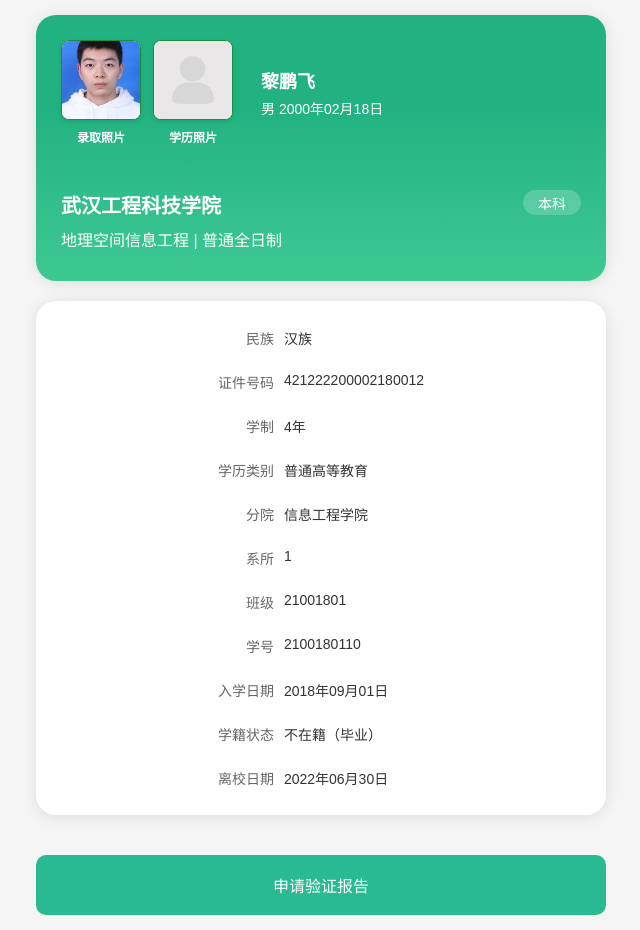
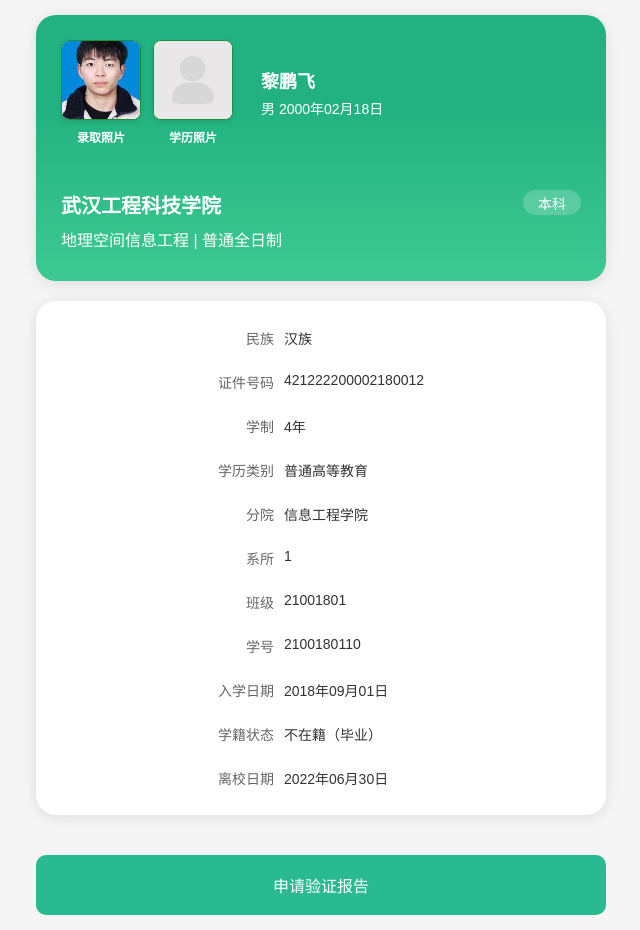
Before and after one commit to qiaoqq1/a, a plain HTML site: page index.html in a window 1280 px wide. Shown: the whole page, without its empty margins (319-959 px from the left). Drawn offline with Linux system fonts and the light colour scheme.

Commit message:
Update index.html

```diff
--- a/index.html
+++ b/index.html
@@ -239,7 +239,7 @@
                 <div class="avatar-wrapper">
                     <div class="avatar">
                         <!-- 这里可以放置第一张头像 -->
-                          <img src="https://github.com/qiaoqq1/a/blob/master/2.jpg" alt="录取照片" style="width: 100%; height: 100%;">
+                          <img src="https://github.com/qiaoqq1/a/blob/master/9.jpg" alt="录取照片" style="width: 100%; height: 100%;">
                     </div>
                     <div class="avatar-label">录取照片</div>
                 </div>
```
